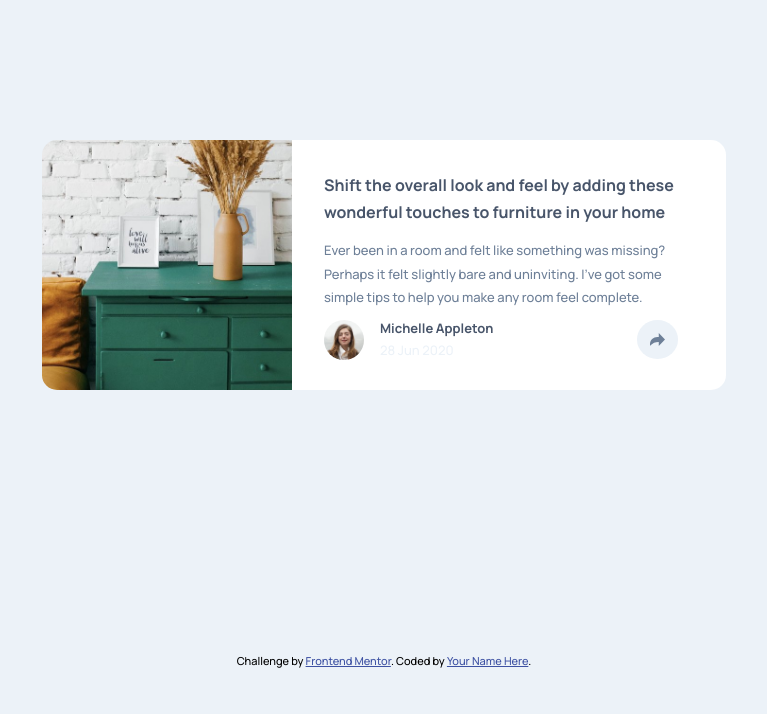
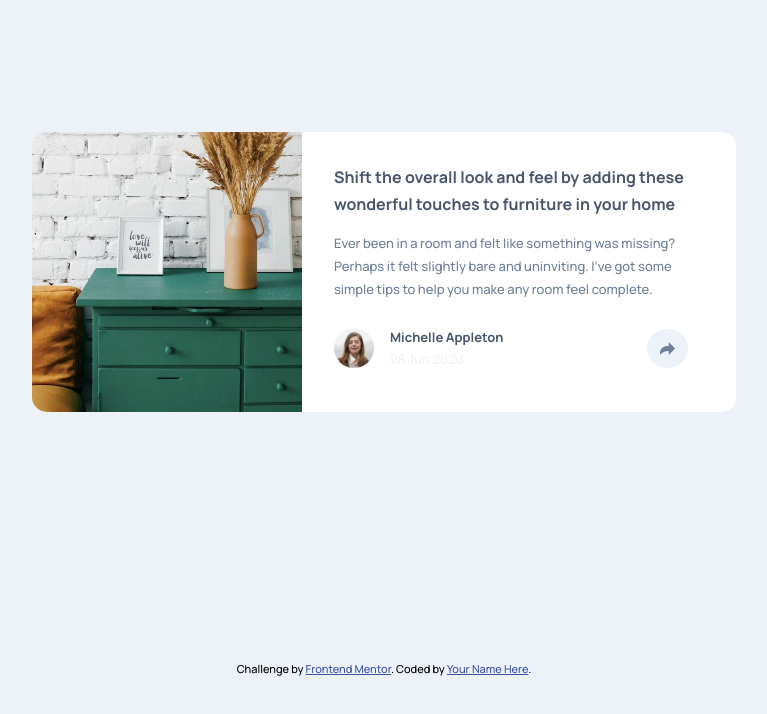
Before and after one commit to PaulaR-05/Article-preview-component, a plain HTML site: page index.html in a window 1280 px wide. Shown: the whole page, without its empty margins (256-1023 px from the left). Drawn offline with Linux system fonts and the light colour scheme.

Commit message:
Update style.css

```diff
--- a/css/style.css
+++ b/css/style.css
@@ -191,13 +191,13 @@ p {
   main {
     margin-top: 0.5em;
     display: flex;
-    height: 250px;
+    height: 280px;
   }
 
   .image-section {
     object-fit: cover;
     object-position: left;
-    max-width: 250px;
+    max-width: 270px;
     border-top-left-radius: 15px;
     border-bottom-left-radius: 15px;
   }
@@ -225,7 +225,7 @@ p {
     text-align: left;
   }
   .avatar-info {
-    margin-top: 2em;
+    margin-top: 3em;
     display: flex;
     align-items: center;
   }
```
